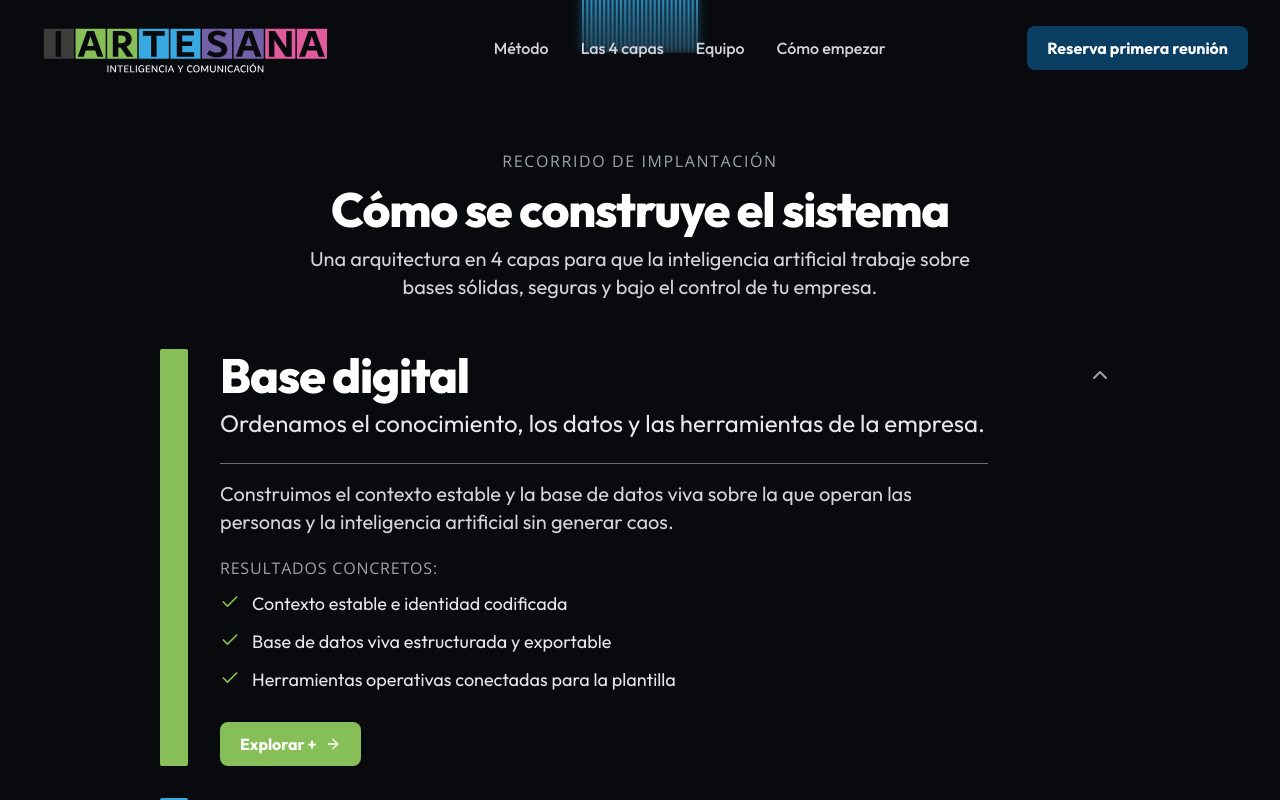
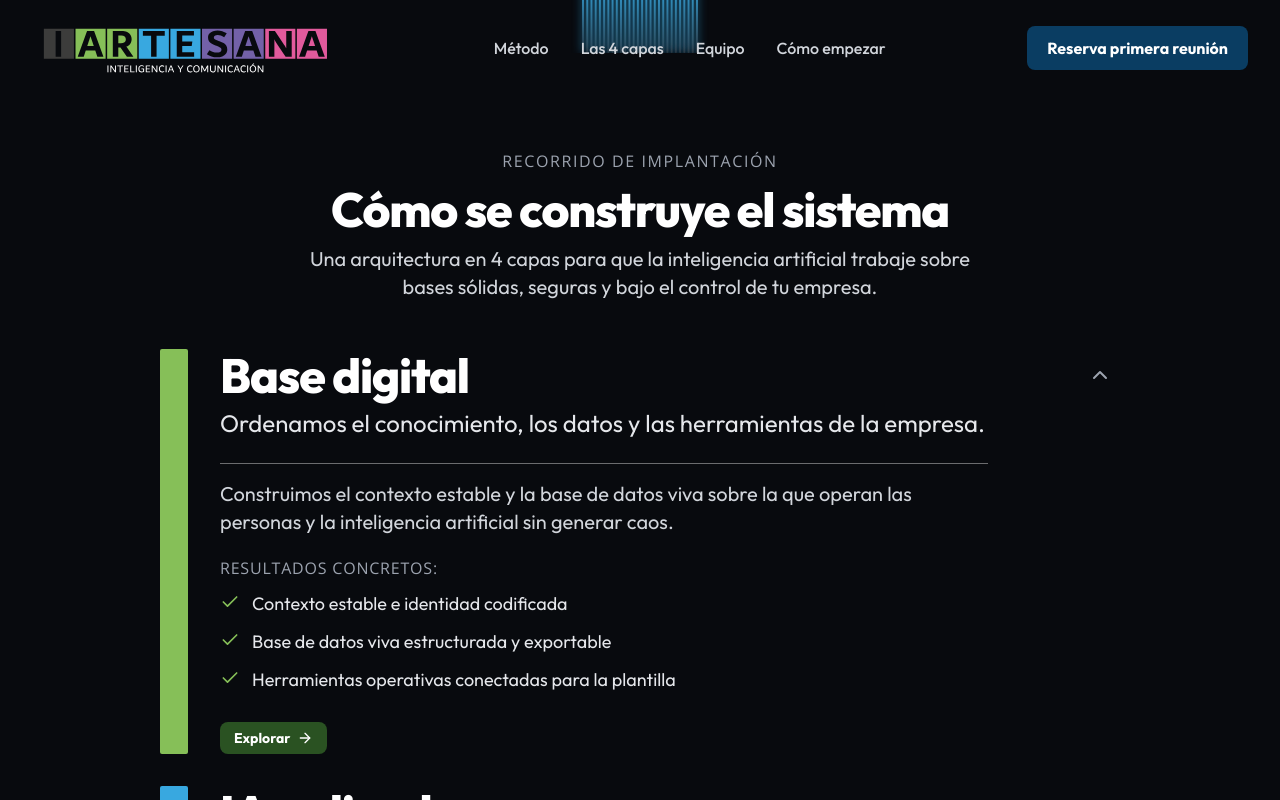
Before and after one commit to gerard-iartesana/iartesana-website, a Next.js app: page / in a window 1280 px wide. Both pictures are taken after a click on the element 174 px from the left and 1607 px from the top of the page. Shown: the part 1207-2007 px from the top of the page. Built offline with nearby package versions, Linux system fonts and the light colour scheme.

Commit message:
style: remove + from Explorar button, darken resting background and tighten padding

```diff
--- a/src/components/ScrollTimeline.tsx
+++ b/src/components/ScrollTimeline.tsx
@@ -13,6 +13,8 @@ export default function ScrollTimeline() {
     {
       title: 'Base digital',
       color: '#86BF58',
+      darkColor: '#2A5222',
+      hoverColor: '#86BF58',
       mainIdea: 'Ordenamos el conocimiento, los datos y las herramientas de la empresa.',
       description: 'Construimos el contexto estable y la base de datos viva sobre la que operan las personas y la inteligencia artificial sin generar caos.',
       exploreUrl: '/base-digital',
@@ -25,6 +27,8 @@ export default function ScrollTimeline() {
     {
       title: 'IA aplicada',
       color: '#38A8E0',
+      darkColor: '#0A3D62',
+      hoverColor: '#009DF8',
       mainIdea: 'Inteligencia artificial que conoce tu empresa antes de actuar.',
       description: 'Agentes, asistentes y automatizaciones operativas integradas sobre tu Base Digital con niveles transparentes de autonomía e intervención.',
       exploreUrl: '/ia-aplicada',
@@ -37,6 +41,8 @@ export default function ScrollTimeline() {
     {
       title: 'Seguridad y control',
       color: '#7361A8',
+      darkColor: '#3A2D5C',
+      hoverColor: '#8B76C6',
       mainIdea: 'Construimos para que la empresa conserve el control de lo suyo.',
       description: 'Garantía de portabilidad absoluta, trazabilidad forense de cada acción de IA y preparación estructural ante la normativa europea (EU AI Act).',
       exploreUrl: '/seguridad-control',
@@ -49,6 +55,8 @@ export default function ScrollTimeline() {
     {
       title: 'Acompañamiento humano',
       color: '#E15A9C',
+      darkColor: '#6A1E43',
+      hoverColor: '#F56FB2',
       mainIdea: 'No vendemos software y nos vamos. Garantizamos que el sistema se use de verdad.',
       description: 'Formación para el equipo, soporte directo con David y Gerard y evolución continua del sistema a medida que el negocio crece.',
       exploreUrl: '/acompanamiento',
@@ -180,17 +188,25 @@ export default function ScrollTimeline() {
                     </ul>
                   </div>
 
-                  {/* Botón de enlace Explorar + */}
+                  {/* Botón de enlace Explorar (sin +, con verde corporativo más oscuro y márgenes reducidos) */}
                   {step.exploreUrl && (
                     <div className="pt-2">
                       <Link
                         href={step.exploreUrl}
-                        className="inline-flex items-center gap-2 px-5 py-2.5 rounded-lg text-sm sm:text-base font-bold text-white transition-all duration-300 hover:scale-[1.03] shadow-md hover:shadow-lg"
+                        className="inline-flex items-center gap-1.5 px-3.5 py-1.5 rounded-lg text-sm font-bold text-white transition-all duration-300 hover:scale-[1.03]"
                         style={{
-                          backgroundColor: step.color,
+                          backgroundColor: step.darkColor,
+                        }}
+                        onMouseEnter={(e) => {
+                          e.currentTarget.style.backgroundColor = step.hoverColor;
+                          e.currentTarget.style.boxShadow = `0 0 25px ${step.hoverColor}bb`;
+                        }}
+                        onMouseLeave={(e) => {
+                          e.currentTarget.style.backgroundColor = step.darkColor;
+                          e.currentTarget.style.boxShadow = 'none';
                         }}
                       >
-                        <span>Explorar +</span>
+                        <span>Explorar</span>
                         <ArrowRight className="w-4 h-4" />
                       </Link>
                     </div>
```
